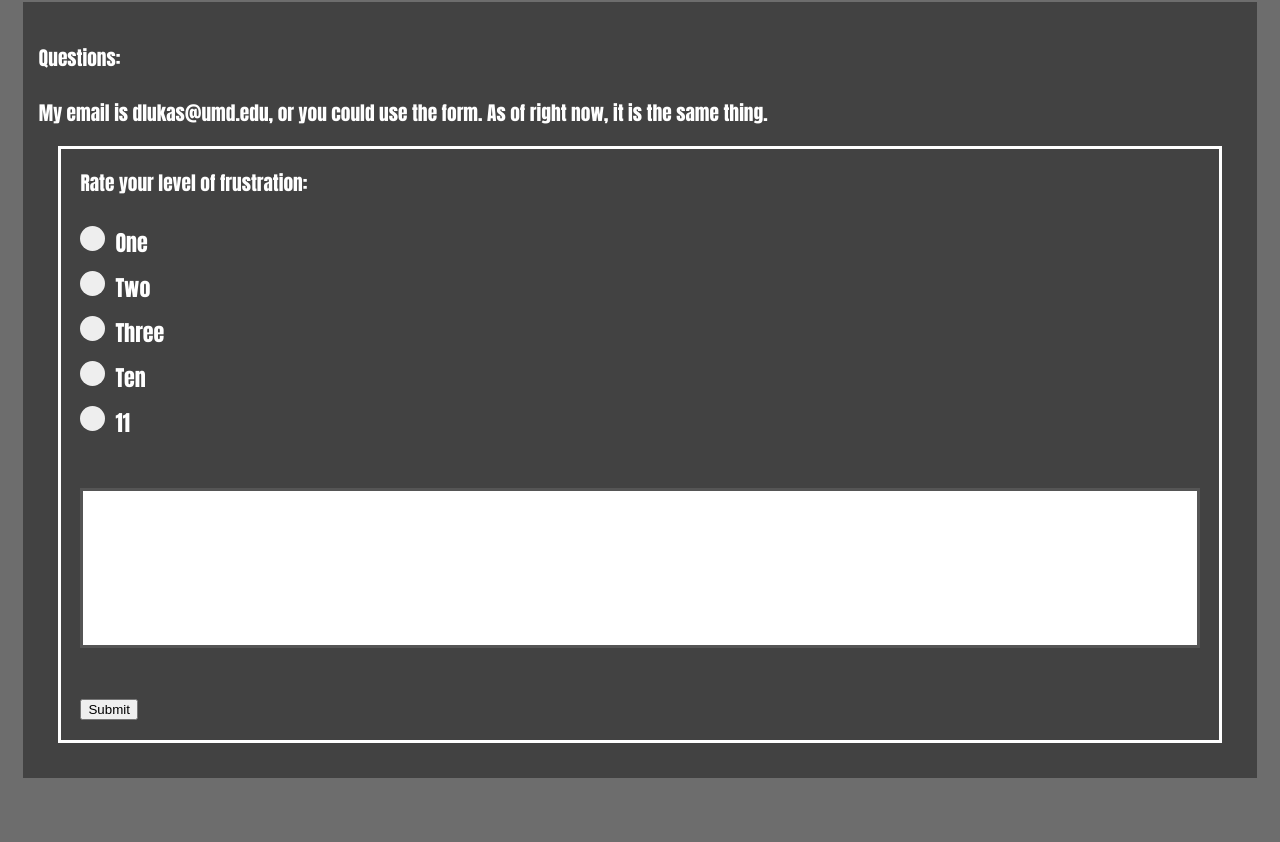
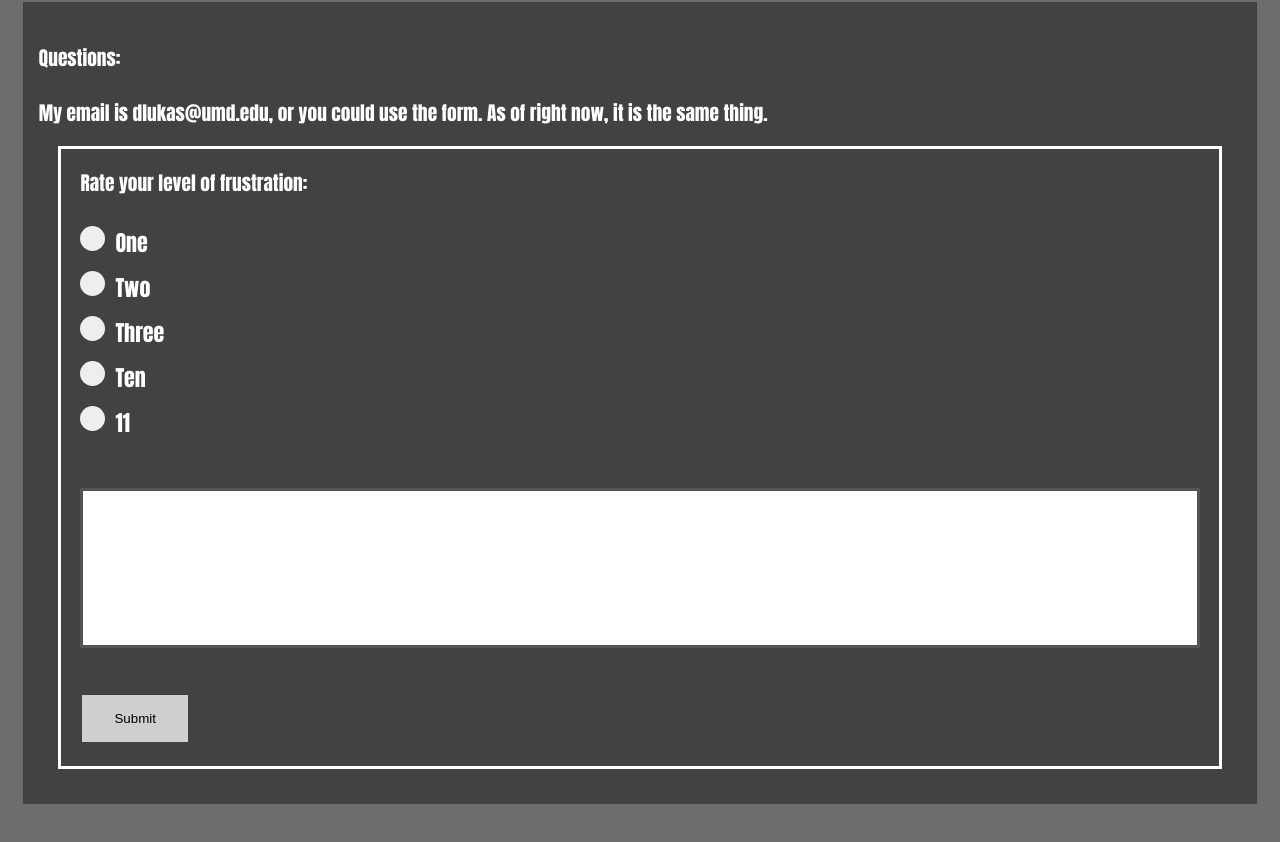
Before and after one commit to dariusjlukas/turtlebotDocumentation, a plain HTML site: page resource.html in a window 1280 px wide. Shown: the part 743-1585 px from the top of the page. Drawn offline with nearby package versions, Linux system fonts and the light colour scheme.

Commit message:
more modifications to the questions form

```diff
--- a/index.css
+++ b/index.css
@@ -362,3 +362,13 @@ textarea:focus {
   border-radius: 50%;
   background: white;
 }
+
+input[type=button], input[type=submit], input[type=reset] {
+  background-color: #cfcfcf;
+  border: none;
+  color: #000000;
+  padding: 16px 32px;
+  text-decoration: none;
+  margin: 4px 2px;
+  cursor: pointer;
+}
```
